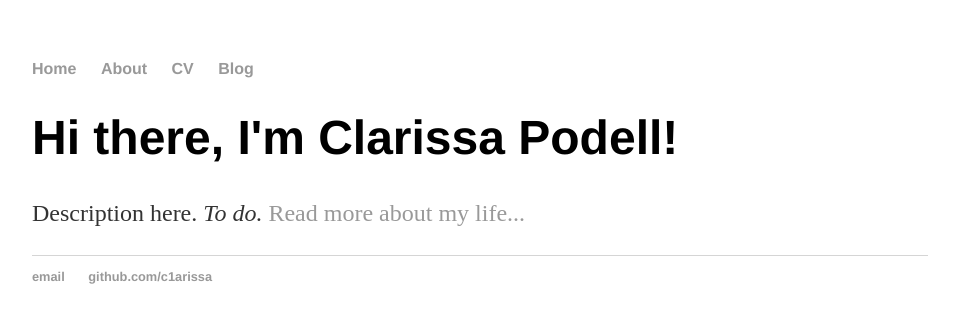
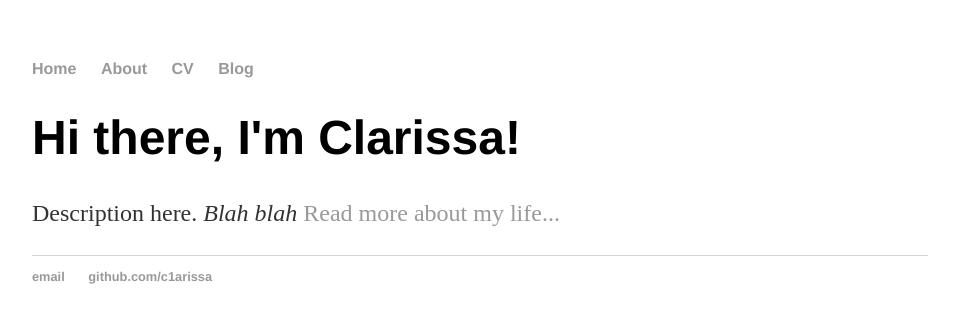
Before and after one commit to c1arissa/c1arissa.github.io, a Jekyll site: the page built from index.html, in a window 1280 px wide. Shown: the top 323 px of the page, without its empty margins (160-1119 px from the left). Built offline with Jekyll 4.4.1, drawn with Linux system fonts in a browser that asks for light colours.

Commit message:
Update index.html

```diff
--- a/index.html
+++ b/index.html
@@ -1,30 +1,8 @@
-<!DOCTYPE html>
-<html>
-	<head>
-		<title>Clarissa Podell</title>
-		<!-- link to main stylesheet -->
-		<link rel="stylesheet" type="text/css" href="/css/main.css">
-	</head>
-	<body>
-		<nav>
-    		<ul>
-        		<li><a href="/">Home</a></li>
-	        	<li><a href="/about">About</a></li>
-        		<li><a href="/cv">CV</a></li>
-        		<li><a href="/blog">Blog</a></li>
-    		</ul>
-		</nav>
-		<div class="container">
-    		<div class="blurb">
-        		<h1>Hi there, I'm Clarissa Podell!</h1>
-				<p>Description here. <em>To do.</em> <a href="/about">Read more about my life...</a></p>
-    		</div><!-- /.blurb -->
-		</div><!-- /.container -->
-		<footer>
-    		<ul>
-        		<li><a href="mailto:clarissapodell@gmail.com">email</a></li>
-        		<li><a href="https://github.com/c1arissa">github.com/c1arissa</a></li>
-			</ul>
-		</footer>
-	</body>
-</html>
+---
+layout: default
+title: Clarissa Podell
+---
+<div class="blurb">
+	<h1>Hi there, I'm Clarissa!</h1>
+	<p>Description here. <em>Blah blah</em> <a href="/about">Read more about my life...</a></p>
+</div><!-- /.blurb -->
```
